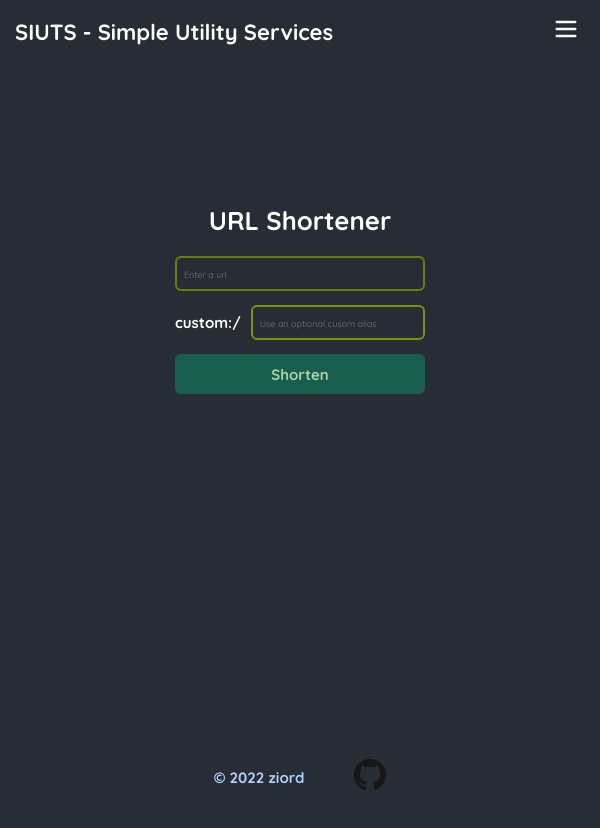
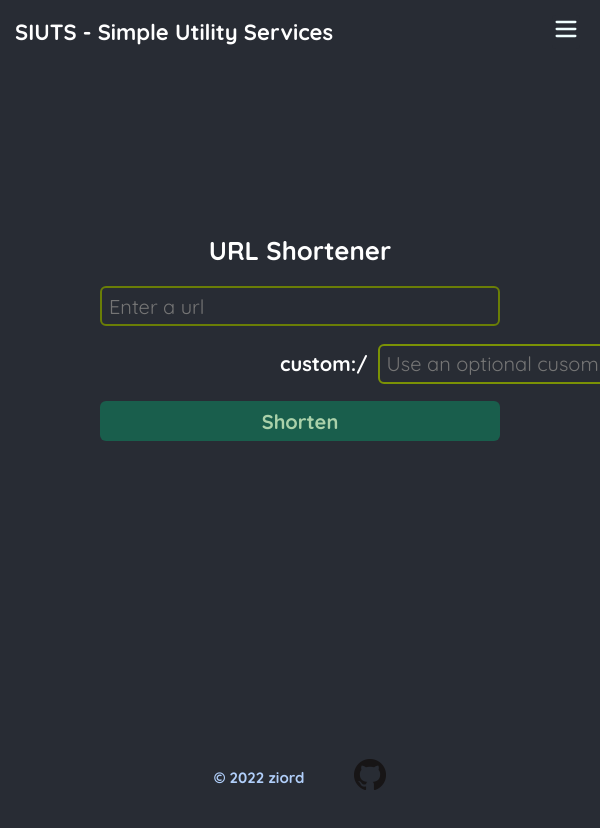
Before and after one commit to ziord/siuts, a React (Create React App) app in the folder frontend/: page / in a window 600 px wide. Shown: the top 828 px of the page. Built offline with nearby package versions, Linux system fonts and the light colour scheme.

Commit message:
updated css

```diff
--- a/frontend/src/index.css
+++ b/frontend/src/index.css
@@ -7,6 +7,9 @@
   --body-font-size: 20px;
   --widget-width: 620px; /*600px*/
   --widget-height: 48px; /*45px*/
+  --widget-width-small: 300px;
+  --widget-height-small: 40px;
+  --font-size-small: 15px;
 }
 
 * {
@@ -134,8 +137,8 @@ html {
   flex-flow: column;
   justify-content: flex-start;
   align-items: center;
-  min-height: 80vh;
-  margin-top: 120px;
+  min-height: 100vh;
+  margin-top: 150px;
   row-gap: 15px;
 }
 
@@ -150,8 +153,6 @@ html {
 
 .search input[type="text"] {
   border: 2px solid var(--highlight-color);
-  /* border: 2px solid rgb(252, 175, 76); */
-  /* height:420px; */
   width: var(--widget-width);
   height: var(--widget-height);
   border-radius: 6px;
@@ -196,15 +197,15 @@ html {
   font-size: 18px;
 }
 
-@media only screen and (max-width: 600px) {
+@media only screen and (max-width: 480px) {
   .search {
     row-gap: 12px;
   }
 
   .search input[type="text"] {
-    width: 250px;
+    width: var(--widget-width-small);
     height: 35px;
-    font-size: 12px;
+    font-size: var(--font-size-small);
   }
 
   ::placeholder {
@@ -212,16 +213,35 @@ html {
   }
 
   .search button {
-    width: 250px;
+    width: var(--widget-width-small);
     height: 40px;
-    font-size: 15px;
+    font-size: var(--font-size-small);
   }
 
   .custom {
     display: flex;
     align-items: center;
-    max-width: 250px;
-    font-size: 15px;
+    max-width: var(--widget-width-small);
+    font-size: var(--font-size-small);
+  }
+}
+
+@media only screen and (min-width: 481px) and (max-width: 767px) {
+  .search input[type="text"] {
+    width: 400px;
+    height: var(--widget-height-small);
+
+  }
+
+  .search button {
+    width: 400px;
+    height: var(--widget-height-small);
+  }
+
+  .custom {
+    display: flex;
+    align-items: center;
+    max-width: var(--widget-height-small);
   }
 }
 
@@ -258,10 +278,6 @@ html {
   text-decoration: none;
   color: #b1cffa;
 }
-
-/* .footer-image {
-
-} */
 
 .product-item {
   display: flex;
@@ -437,7 +453,7 @@ html {
   }
 }
 
-@media screen and (max-width: 600px) {
+@media screen and (max-width: 480px) {
   .about {
     text-align: left;
     padding: 20px;
```
Lines whose indentation alone changed are shown as unchanged.
